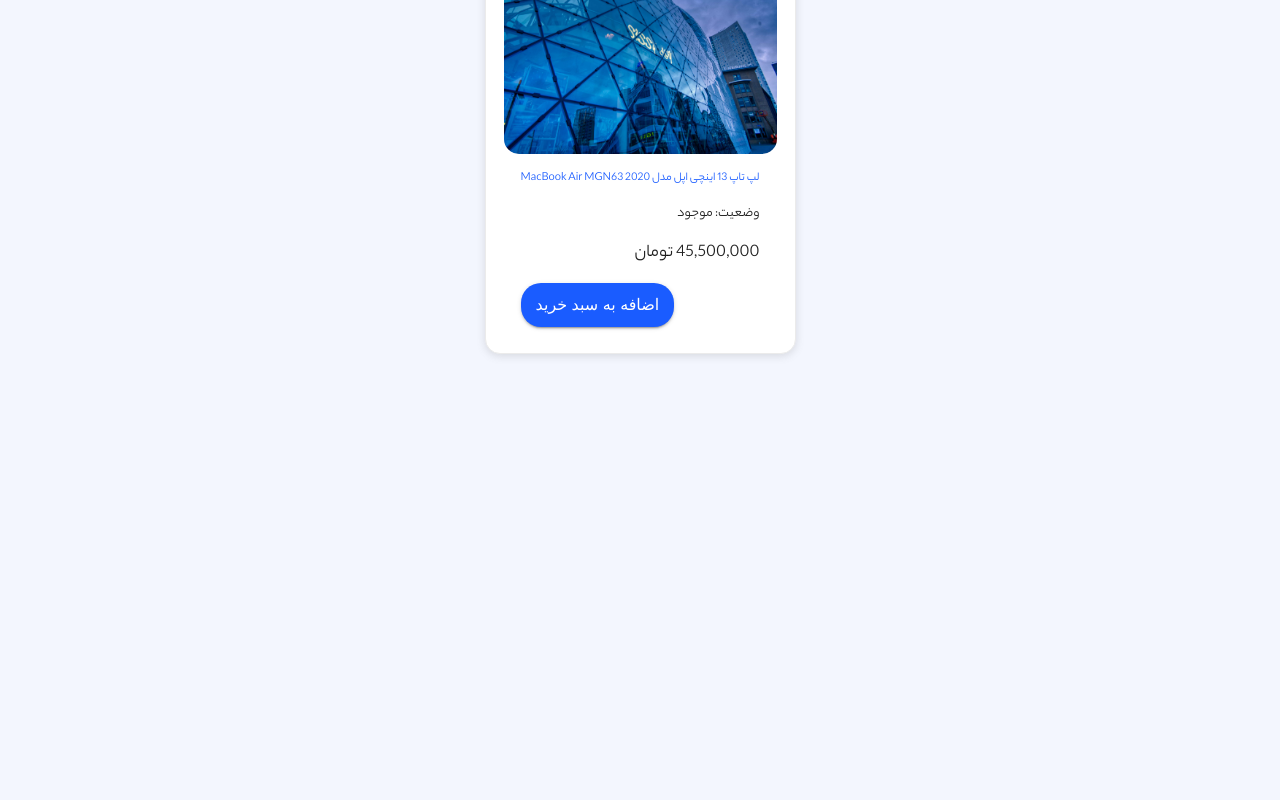
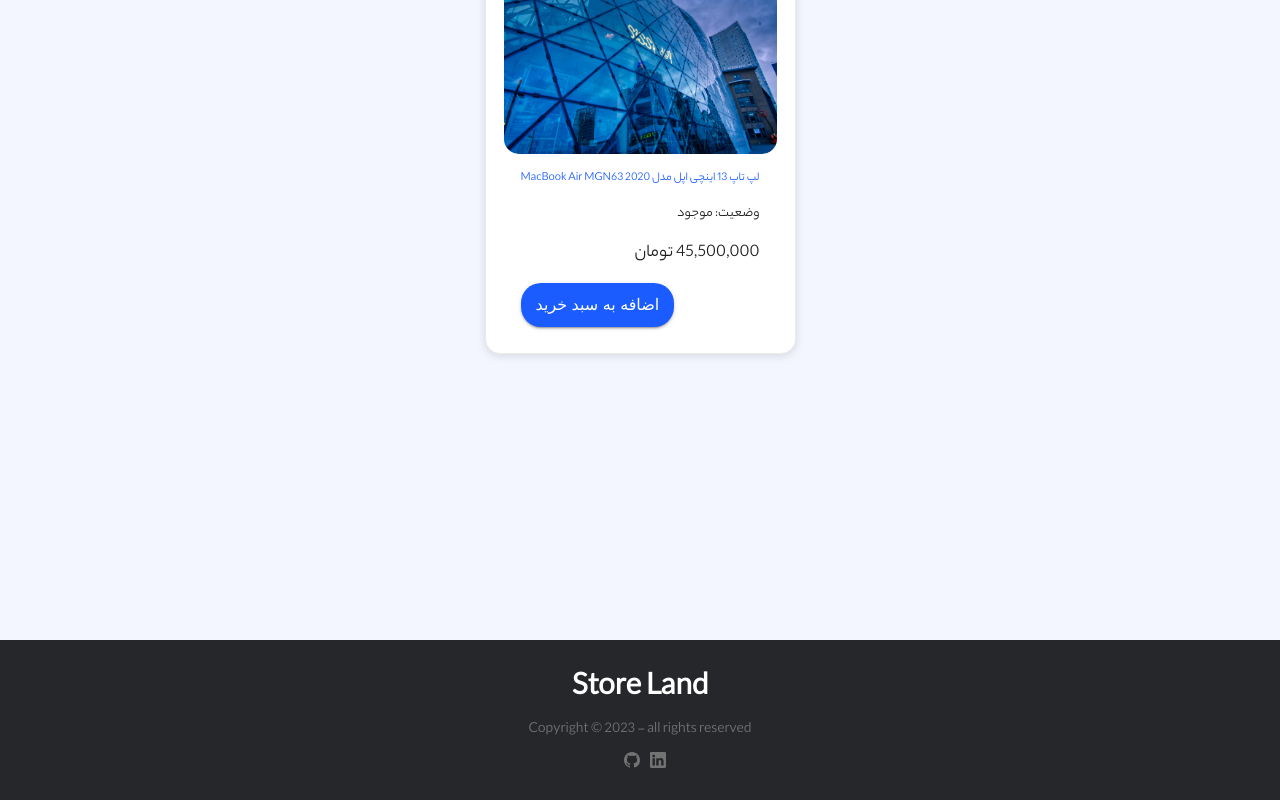
Before and after one commit to sinazarrin/store-land, a React (Create React App) app: page / in a window 1280 px wide. Shown: the part 1119-1919 px from the top of the page. Before the commit the page ends 1729 px from the top, so only its background shows below. Built offline with nearby package versions, Linux system fonts and the light colour scheme.

Commit message:
add footer component

```diff
--- /dev/null
+++ b/src/Layout/Default/Footer/index.tsx
@@ -0,0 +1,26 @@
+import React from 'react'
+import * as Styled from './styled'
+import { Grid, Stack } from '@mui/material'
+
+const Footer = () => {
+  return (
+    <Styled.FooterContainer>
+      <h1>Store Land</h1>
+      <p>Copyright © 2023 - all rights reserved</p>
+      <Grid marginLeft={5}>
+        <a href="https://www.linkedin.com/in/sina-zarin01/">
+          <svg xmlns="http://www.w3.org/2000/svg" style={{ transition: 'all 0.5s'}} width="16" height="16" fill="currentColor" viewBox="0 0 16 16">
+            <path d="M0 1.146C0 .513.526 0 1.175 0h13.65C15.474 0 16 .513 16 1.146v13.708c0 .633-.526 1.146-1.175 1.146H1.175C.526 16 0 15.487 0 14.854V1.146zm4.943 12.248V6.169H2.542v7.225h2.401zm-1.2-8.212c.837 0 1.358-.554 1.358-1.248-.015-.709-.52-1.248-1.342-1.248-.822 0-1.359.54-1.359 1.248 0 .694.521 1.248 1.327 1.248h.016zm4.908 8.212V9.359c0-.216.016-.432.08-.586.173-.431.568-.878 1.232-.878.869 0 1.216.662 1.216 1.634v3.865h2.401V9.25c0-2.22-1.184-3.252-2.764-3.252-1.274 0-1.845.7-2.165 1.193v.025h-.016a5.54 5.54 0 0 1 .016-.025V6.169h-2.4c.03.678 0 7.225 0 7.225h2.4z" />
+          </svg>
+        </a>
+        <a href="https://github.com/sinazarrin">
+          <svg xmlns="http://www.w3.org/2000/svg" style={{ transition: 'all 0.5s'}} width="16" height="16" fill="currentColor" viewBox="0 0 16 16">
+            <path d="M8 0C3.58 0 0 3.58 0 8c0 3.54 2.29 6.53 5.47 7.59.4.07.55-.17.55-.38 0-.19-.01-.82-.01-1.49-2.01.37-2.53-.49-2.69-.94-.09-.23-.48-.94-.82-1.13-.28-.15-.68-.52-.01-.53.63-.01 1.08.58 1.23.82.72 1.21 1.87.87 2.33.66.07-.52.28-.87.51-1.07-1.78-.2-3.64-.89-3.64-3.95 0-.87.31-1.59.82-2.15-.08-.2-.36-1.02.08-2.12 0 0 .67-.21 2.2.82.64-.18 1.32-.27 2-.27.68 0 1.36.09 2 .27 1.53-1.04 2.2-.82 2.2-.82.44 1.1.16 1.92.08 2.12.51.56.82 1.27.82 2.15 0 3.07-1.87 3.75-3.65 3.95.29.25.54.73.54 1.48 0 1.07-.01 1.93-.01 2.2 0 .21.15.46.55.38A8.012 8.012 0 0 0 16 8c0-4.42-3.58-8-8-8z" />
+          </svg>
+        </a>
+      </Grid>
+    </Styled.FooterContainer>
+  )
+}
+
+export default Footer
--- /dev/null
+++ b/src/Layout/Default/Footer/styled.ts
@@ -0,0 +1,32 @@
+import { styled } from '@mui/material'
+import React from 'react'
+
+export const FooterContainer = styled('div')({
+  display: 'flex',
+  flexDirection: 'column',
+  alignItems: 'center',
+  justifyContent: 'center',
+  padding: '5rem 0',
+  height: 150,
+  backgroundColor: '#26272b',
+  color: '#fff',
+  '&>h1':{
+    margin: '0.25rem 0'
+  },
+  '&>div':{
+    display: 'flex',
+    margin: '0 0'
+  },
+  '&>p':{
+    fontSize: 15,
+    color: '#737373',
+  },
+  '&>div>a>svg':{
+    margin: '10px 0 0 10px',
+    color: '#737373',
+
+    '&:hover': {
+      color: '#1A5CFF'
+    }
+  },
+})
--- a/src/Layout/Default/Navbar/Navbar.tsx
+++ b/src/Layout/Default/Navbar/Navbar.tsx
@@ -1,10 +1,7 @@
-import {useEffect,useState} from 'react'
 import { IconButton } from "@mui/material";
 import * as Styled from './styled'
 
 const Navbar = () => {
-  const [changeColor, setChangeColor] = useState("white")
-
   return (
     <Styled.AppBar elevation={0} >
       <Styled.Toolbar>
@@ -16,8 +13,6 @@
         </div>
       </Styled.Toolbar>
     </Styled.AppBar>
-
-
   );
 };
 
--- a/src/Pages/ProductPage/Filters/ButtonsFilter/index.tsx
+++ b/src/Pages/ProductPage/Filters/Components/ButtonsFilter/index.tsx
@@ -1,6 +1,6 @@
 import { useState } from 'react'
 import * as Styled from './styled'
-import Button from '../../../../Components/MaterialComponents/Button'
+import Button from '../../../../../Components/MaterialComponents/Button'
 
 const ButtonsFilter = () => {
     const [first] = useState(["هودی", "کلاه", "شلوار", "تیشرت", "کفش", "بوت"])
--- a/src/Pages/ProductPage/Filters/index.tsx
+++ b/src/Pages/ProductPage/Filters/index.tsx
@@ -1,8 +1,8 @@
 
 import { Grid } from '@mui/material'
 import * as Styled from "./styled"
-import FilterButtons from './ButtonsFilter'
-import SearchFilter from './SearchFilter'
+import FilterButtons from './Components/ButtonsFilter'
+import SearchFilter from './Components/SearchFilter'
 
 const Filters = () => {
   return (
--- a/src/Pages/ProductPage/index.tsx
+++ b/src/Pages/ProductPage/index.tsx
@@ -5,6 +5,7 @@
 import Filters from './Filters'
 import ProductCard from './ProdactCard'
 import Navbar from '../../Layout/Default/Navbar/Navbar'
+import Footer from '../../Layout/Default/Footer'
 
 const ProductPage = () => {
   return (
@@ -13,6 +14,7 @@
       <Banner/>
       <Filters/>
       <ProductCard/>
+      <Footer/>
     </>
   )
 }
```
Also changed, not shown: src/Pages/ProductPage/Filters/Components/ButtonsFilter/styled.tsx (renamed from src/Pages/ProductPage/Filters/ButtonsFilter/styled.tsx), src/Pages/ProductPage/Filters/Components/SearchFilter/index.tsx (renamed from src/Pages/ProductPage/Filters/SearchFilter/index.tsx), src/Pages/ProductPage/Filters/Components/SearchFilter/styled.tsx (renamed from src/Pages/ProductPage/Filters/SearchFilter/styled.tsx).
